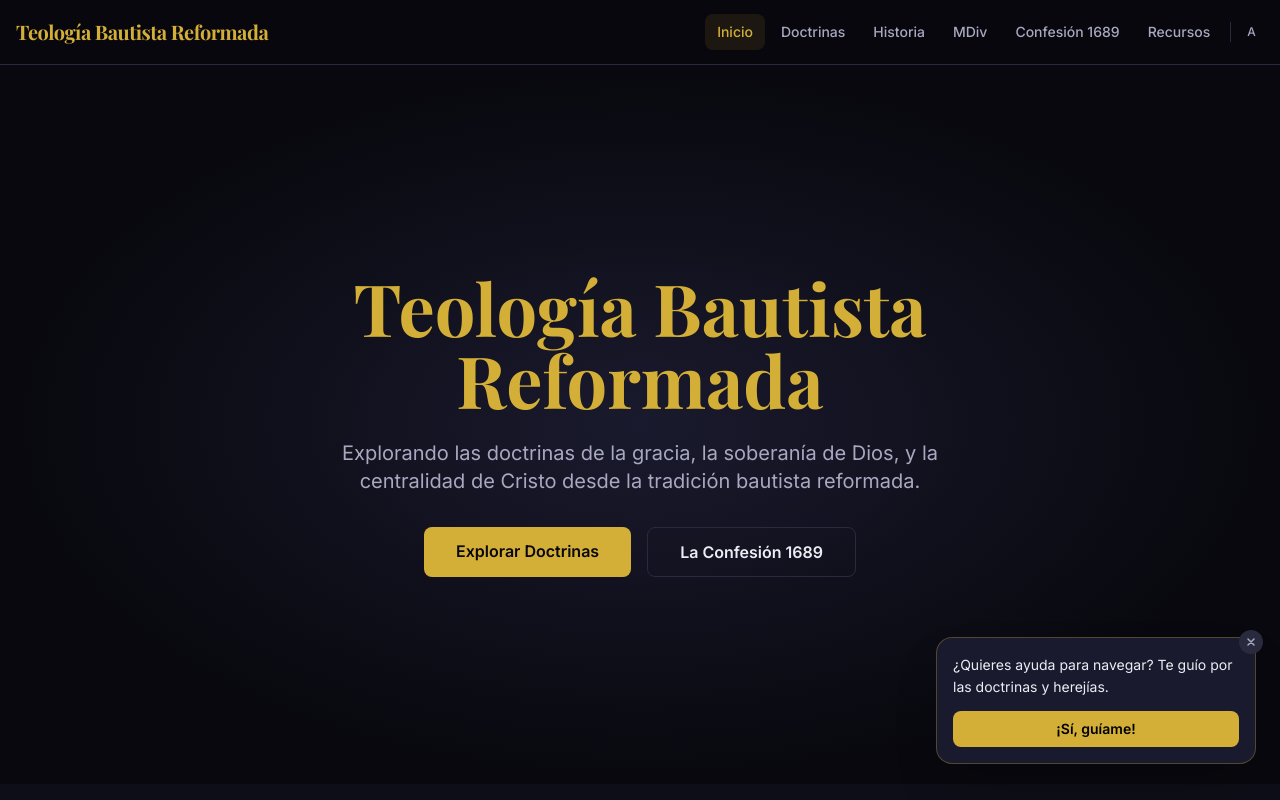
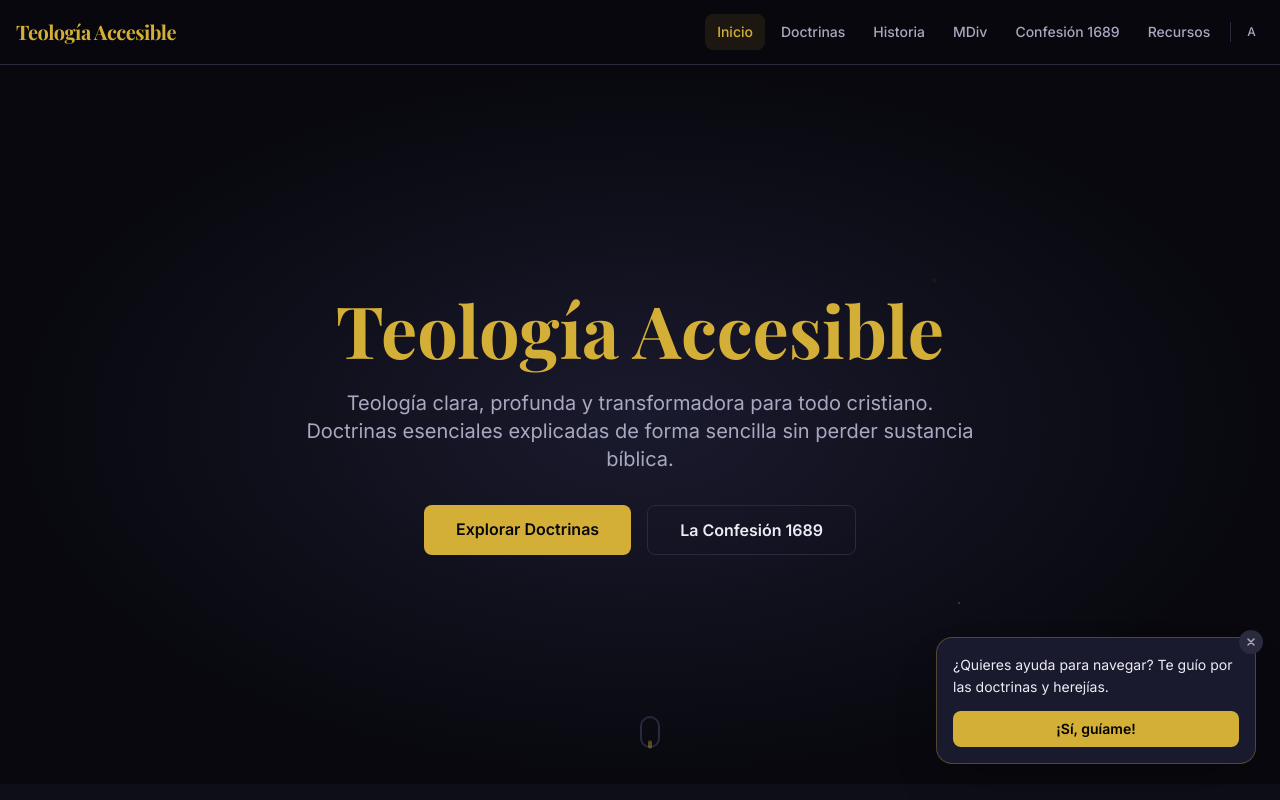
Before and after one commit to fabioledezma/teologia-bautista, a Next.js app: page / in a window 1280 px wide. Shown: the top 800 px of the page. Built offline with nearby package versions, Linux system fonts and the light colour scheme; a web font is replaced by a local one.

Commit message:
feat: animaciones en homepage, corrección de links 404, branding Teología Accesible

```diff
--- a/package.json
+++ b/package.json
@@ -11,6 +11,7 @@
   "dependencies": {
     "csstype": "^3.2.1",
     "next": "^16.2.6",
+    "pdf-parse": "^2.4.5",
     "react": "^19.2.6",
     "react-dom": "^19.2.6"
   },
--- a/src/app/globals.css
+++ b/src/app/globals.css
@@ -6,3 +6,65 @@
   body { @apply bg-[#08080e] text-[#ececf5] font-sans antialiased; }
   ::selection { @apply bg-[#d4af37] text-black; }
 }
+
+@keyframes float {
+  0%, 100% { transform: translateY(0px); }
+  50% { transform: translateY(-20px); }
+}
+
+@keyframes float-slow {
+  0%, 100% { transform: translateY(0px) rotate(0deg); }
+  33% { transform: translateY(-10px) rotate(1deg); }
+  66% { transform: translateY(5px) rotate(-1deg); }
+}
+
+@keyframes pulse-glow {
+  0%, 100% { opacity: 0.4; transform: scale(1); }
+  50% { opacity: 0.8; transform: scale(1.05); }
+}
+
+@keyframes fade-in-up {
+  from { opacity: 0; transform: translateY(40px); }
+  to { opacity: 1; transform: translateY(0); }
+}
+
+@keyframes fade-in {
+  from { opacity: 0; }
+  to { opacity: 1; }
+}
+
+@keyframes drift {
+  0% { transform: translate(0, 0) scale(1); opacity: 0; }
+  10% { opacity: 0.3; }
+  90% { opacity: 0.3; }
+  100% { transform: translate(var(--dx, 100px), var(--dy, -100px)) scale(0); opacity: 0; }
+}
+
+@keyframes shimmer {
+  0% { background-position: 0% 50%; }
+  50% { background-position: 100% 50%; }
+  100% { background-position: 0% 50%; }
+}
+
+.animate-float { animation: float 6s ease-in-out infinite; }
+.animate-float-slow { animation: float-slow 8s ease-in-out infinite; }
+.animate-pulse-glow { animation: pulse-glow 4s ease-in-out infinite; }
+.animate-drift { animation: drift 12s ease-in-out infinite; }
+.animate-shimmer { background-size: 200% 200%; animation: shimmer 15s ease infinite; }
+.animate-fade-in-up { animation: fade-in-up 0.8s ease-out forwards; }
+
+.animate-stagger-1 { animation-delay: 0.1s; }
+.animate-stagger-2 { animation-delay: 0.2s; }
+.animate-stagger-3 { animation-delay: 0.3s; }
+.animate-stagger-4 { animation-delay: 0.4s; }
+.animate-stagger-5 { animation-delay: 0.5s; }
+
+.reveal {
+  opacity: 0;
+  transform: translateY(40px);
+  transition: opacity 0.8s ease-out, transform 0.8s ease-out;
+}
+.reveal.visible {
+  opacity: 1;
+  transform: translateY(0);
+}
--- a/src/app/layout.tsx
+++ b/src/app/layout.tsx
@@ -22,14 +22,14 @@ const crimson = Crimson_Text({
 });
 
 export const metadata: Metadata = {
-  title: 'Teología Bautista Reformada',
+  title: 'Teología Accesible',
   description:
-    'Explorando las doctrinas de la gracia desde una perspectiva bautista reformada. Teología sistemática, historia, y recursos para la edificación de la iglesia.',
+    'Teología clara y profunda para todo cristiano. Doctrinas esenciales explicadas de forma sencilla, desde una perspectiva bautista reformada.',
   openGraph: {
-    title: 'Teología Bautista Reformada',
+    title: 'Teología Accesible',
     description:
-      'Explorando las doctrinas de la gracia desde una perspectiva bautista reformada.',
-    siteName: 'Teología Bautista Reformada',
+      'Teología clara y profunda para todo cristiano. Doctrinas esenciales explicadas de forma sencilla.',
+    siteName: 'Teología Accesible',
     locale: 'es_ES',
     type: 'website',
   },
--- a/src/app/page.tsx
+++ b/src/app/page.tsx
@@ -6,68 +6,112 @@ import ConfesionSection from '@/components/ConfesionSection';
 import RecursosSection from '@/components/RecursosSection';
 import ChatBot from '@/components/ChatBot';
 import TimelineHistorico from '@/components/TimelineHistorico';
+import RevealOnScroll from '@/components/RevealOnScroll';
 
 export default function HomePage() {
   return (
     <>
       {/* Hero */}
       <section className="relative min-h-[90vh] flex items-center justify-center overflow-hidden">
-        <div className="absolute inset-0 bg-gradient-to-b from-[#d4af37]/5 via-transparent to-[#08080e]" />
+        {/* Animated gradient background */}
+        <div className="absolute inset-0 bg-gradient-to-b from-[#d4af37]/5 via-transparent to-[#08080e] animate-shimmer" />
         <div className="absolute inset-0 bg-[radial-gradient(ellipse_at_center,_#1a1a2e_0%,_#08080e_70%)]" />
+
+        {/* Floating decorative particles */}
+        <div className="absolute inset-0 overflow-hidden pointer-events-none">
+          <div className="absolute top-1/4 left-1/4 w-1 h-1 bg-[#d4af37]/30 rounded-full animate-drift" style={{ '--dx': '120px', '--dy': '-80px' } as React.CSSProperties} />
+          <div className="absolute top-1/3 right-1/4 w-1.5 h-1.5 bg-[#d4af37]/20 rounded-full animate-drift" style={{ animationDelay: '3s', '--dx': '-100px', '--dy': '-120px' } as React.CSSProperties} />
+          <div className="absolute bottom-1/3 left-1/3 w-0.5 h-0.5 bg-[#d4af37]/40 rounded-full animate-drift" style={{ animationDelay: '6s', '--dx': '80px', '--dy': '-60px' } as React.CSSProperties} />
+          <div className="absolute top-1/2 right-1/3 w-1 h-1 bg-[#d4af37]/25 rounded-full animate-drift" style={{ animationDelay: '2s', '--dx': '-60px', '--dy': '-100px' } as React.CSSProperties} />
+          <div className="absolute bottom-1/4 right-1/4 w-0.5 h-0.5 bg-[#d4af37]/35 rounded-full animate-drift" style={{ animationDelay: '8s', '--dx': '140px', '--dy': '-40px' } as React.CSSProperties} />
+        </div>
+
+        {/* Central glow */}
+        <div className="absolute top-1/2 left-1/2 -translate-x-1/2 -translate-y-1/2 w-[500px] h-[500px] bg-[#d4af37]/3 rounded-full blur-3xl animate-pulse-glow" />
+
         <div className="relative z-10 text-center px-4 max-w-4xl mx-auto">
-          <h1 className="font-serif text-5xl md:text-7xl font-bold mb-6 text-[#d4af37] leading-tight">
-            Teología Bautista Reformada
+          <h1
+            className="font-serif text-5xl md:text-7xl font-bold mb-6 text-[#d4af37] leading-tight animate-fade-in-up"
+            style={{ animationDelay: '0.2s', animationFillMode: 'both' }}
+          >
+            Teología Accesible
           </h1>
-          <p className="text-lg md:text-xl text-[#a8a8c0] mb-8 max-w-2xl mx-auto leading-relaxed">
-            Explorando las doctrinas de la gracia, la soberanía de Dios, y la
-            centralidad de Cristo desde la tradición bautista reformada.
+          <p
+            className="text-lg md:text-xl text-[#a8a8c0] mb-8 max-w-2xl mx-auto leading-relaxed animate-fade-in-up animate-stagger-2"
+            style={{ animationDelay: '0.4s', animationFillMode: 'both' }}
+          >
+            Teología clara, profunda y transformadora para todo cristiano.
+            Doctrinas esenciales explicadas de forma sencilla sin perder
+            sustancia bíblica.
           </p>
-          <div className="flex flex-col sm:flex-row gap-4 justify-center">
+          <div
+            className="flex flex-col sm:flex-row gap-4 justify-center animate-fade-in-up animate-stagger-3"
+            style={{ animationDelay: '0.6s', animationFillMode: 'both' }}
+          >
             <Link
               href="#doctrinas"
-              className="inline-block px-8 py-3 bg-[#d4af37] text-[#08080e] font-semibold rounded-lg hover:bg-[#c4a030] transition-colors"
+              className="inline-block px-8 py-3 bg-[#d4af37] text-[#08080e] font-semibold rounded-lg hover:bg-[#c4a030] transition-all hover:shadow-[0_0_30px_rgba(212,175,55,0.3)] hover:-translate-y-0.5"
             >
               Explorar Doctrinas
             </Link>
             <Link
               href="#confesion"
-              className="inline-block px-8 py-3 border border-[#2a2a3e] text-[#ececf5] font-semibold rounded-lg hover:border-[#d4af37] hover:text-[#d4af37] transition-colors"
+              className="inline-block px-8 py-3 border border-[#2a2a3e] text-[#ececf5] font-semibold rounded-lg hover:border-[#d4af37] hover:text-[#d4af37] transition-all hover:-translate-y-0.5"
             >
               La Confesión 1689
             </Link>
           </div>
         </div>
+
+        {/* Scroll indicator */}
+        <div className="absolute bottom-8 left-1/2 -translate-x-1/2 animate-float">
+          <div className="w-5 h-8 border-2 border-[#2a2a3e] rounded-full flex justify-center">
+            <div className="w-1 h-2 bg-[#d4af37]/60 rounded-full mt-2 animate-fade-in-up" style={{ animationDuration: '2s', animationIterationCount: 'infinite' }} />
+          </div>
+        </div>
       </section>
 
       {/* Timeline Histórica */}
+      <RevealOnScroll>
         <section id="timeline" className="py-20 px-4 bg-[#0e0e18]">
           <TimelineHistorico />
         </section>
+      </RevealOnScroll>
 
       {/* Doctrinas */}
+      <RevealOnScroll>
         <section id="doctrinas" className="py-20 px-4">
           <DoctrinasGrid />
         </section>
+      </RevealOnScroll>
 
       {/* Historia - Herejías */}
+      <RevealOnScroll>
         <section id="historia" className="py-20 px-4 bg-[#0e0e18]">
           <HerejiasSection />
         </section>
+      </RevealOnScroll>
 
       {/* Facultad */}
+      <RevealOnScroll>
         <section id="facultad" className="py-20 px-4 bg-[#0e0e18]">
           <FacultySection />
         </section>
+      </RevealOnScroll>
 
       {/* Confesión */}
+      <RevealOnScroll>
         <section id="confesion" className="py-20 px-4">
           <ConfesionSection />
         </section>
+      </RevealOnScroll>
 
       {/* Recursos */}
+      <RevealOnScroll>
         <section id="recursos" className="py-20 px-4 bg-[#0e0e18]">
           <RecursosSection />
         </section>
+      </RevealOnScroll>
 
       <ChatBot />
     </>
--- a/src/components/Footer.tsx
+++ b/src/components/Footer.tsx
@@ -9,12 +9,12 @@ const explorarLinks = [
 ];
 
 const doctrinasLinks = [
-  { label: 'TULIP', href: '/doctrina/tulip' },
-  { label: 'Trinidad', href: '/doctrina/trinidad' },
-  { label: 'Ordo Salutis', href: '/doctrina/ordo-salutis' },
-  { label: 'Las 5 Solas', href: '/doctrina/las-5-solas' },
-  { label: 'Elección', href: '/doctrina/eleccion' },
-  { label: 'Justificación', href: '/doctrina/justificacion' },
+  { label: 'TULIP', href: '/doctrina/depravacion-total' },
+  { label: 'Trinidad', href: '/doctrina/la-trinidad' },
+  { label: 'Ordo Salutis', href: '/doctrina/regeneracion' },
+  { label: 'Las 5 Solas', href: '/doctrina/sola-scriptura' },
+  { label: 'Elección', href: '/doctrina/eleccion-incondicional' },
+  { label: 'Justificación', href: '/doctrina/justificacion-por-fe' },
 ];
 
 export default function Footer() {
@@ -25,12 +25,12 @@ export default function Footer() {
           {/* Brand */}
           <div>
             <h3 className="font-serif text-xl font-bold text-[#d4af37] mb-4">
-              ✝ Teología Bautista Reformada
+              ✝ Teología Accesible
             </h3>
             <p className="text-[#a8a8c0] text-sm leading-relaxed">
-              Explorando las doctrinas de la gracia desde una perspectiva
-              bautista reformada, en alianza con los principios doctrinales de
-              la Confesión Bautista de Fe de 1689.
+              Teología clara y profunda para todo cristiano. Exploramos las
+              doctrinas esenciales de la fe desde una perspectiva bautista
+              reformada, en alianza con la Confesión Bautista de Fe de 1689.
             </p>
           </div>
 
--- a/src/components/Navbar.tsx
+++ b/src/components/Navbar.tsx
@@ -65,7 +65,7 @@ export default function Navbar() {
           href="/"
           className="font-serif text-lg md:text-xl font-bold text-[#d4af37] tracking-tight"
         >
-          Teología Bautista Reformada
+          Teología Accesible
         </Link>
 
         <div className="hidden md:flex items-center gap-1">
--- a/src/components/RecursosSection.tsx
+++ b/src/components/RecursosSection.tsx
@@ -11,8 +11,8 @@ export default function RecursosSection() {
         </h2>
         <div className="w-12 h-0.5 bg-[#d4af37] mx-auto mt-3 mb-2 rounded" />
         <p className="text-center text-[#6e6e88] text-sm max-w-xl mx-auto mb-12">
-          Obras que todo estudiante de teología bautista reformada debería
-          conocer, seleccionadas en consonancia con la tradición confesional
+          Obras fundamentales para profundizar en las doctrinas de la
+          gracia, seleccionadas en consonancia con la tradición confesional
           de CBTS.
         </p>
 
--- /dev/null
+++ b/src/components/RevealOnScroll.tsx
@@ -0,0 +1,29 @@
+'use client';
+
+import { useEffect, useRef, type ReactNode } from 'react';
+
+export default function RevealOnScroll({ children }: { children: ReactNode }) {
+  const ref = useRef<HTMLDivElement>(null);
+
+  useEffect(() => {
+    const el = ref.current;
+    if (!el) return;
+    const observer = new IntersectionObserver(
+      ([entry]) => {
+        if (entry.isIntersecting) {
+          el.classList.add('visible');
+          observer.unobserve(el);
+        }
+      },
+      { threshold: 0.15 }
+    );
+    observer.observe(el);
+    return () => observer.disconnect();
+  }, []);
+
+  return (
+    <div ref={ref} className="reveal">
+      {children}
+    </div>
+  );
+}
```
Also changed, not shown: src/components/ConfesionSection.tsx (+7 -7 lines), 2 other files (tests, documents, lock files or other folders). Lines whose indentation alone changed are shown as unchanged.
